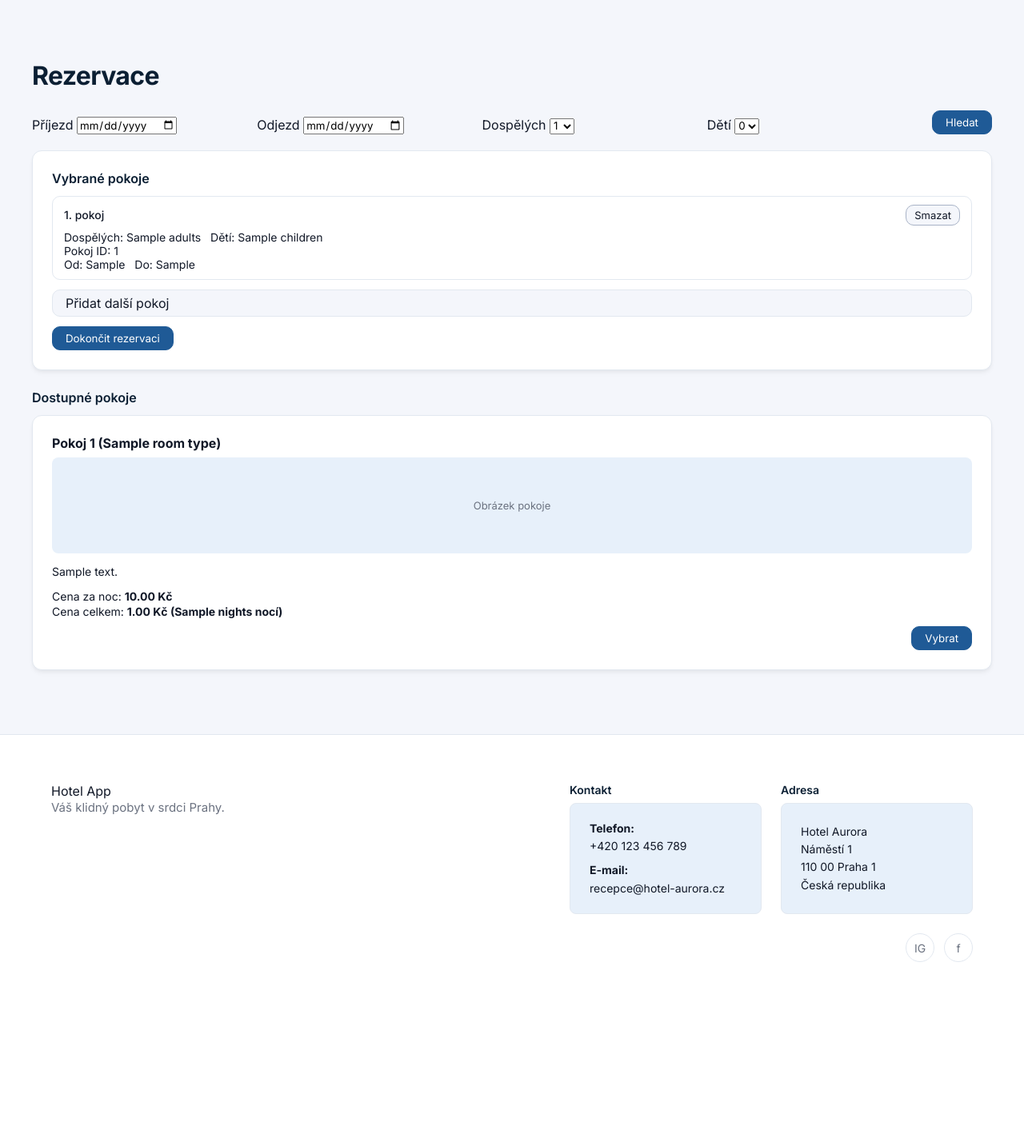
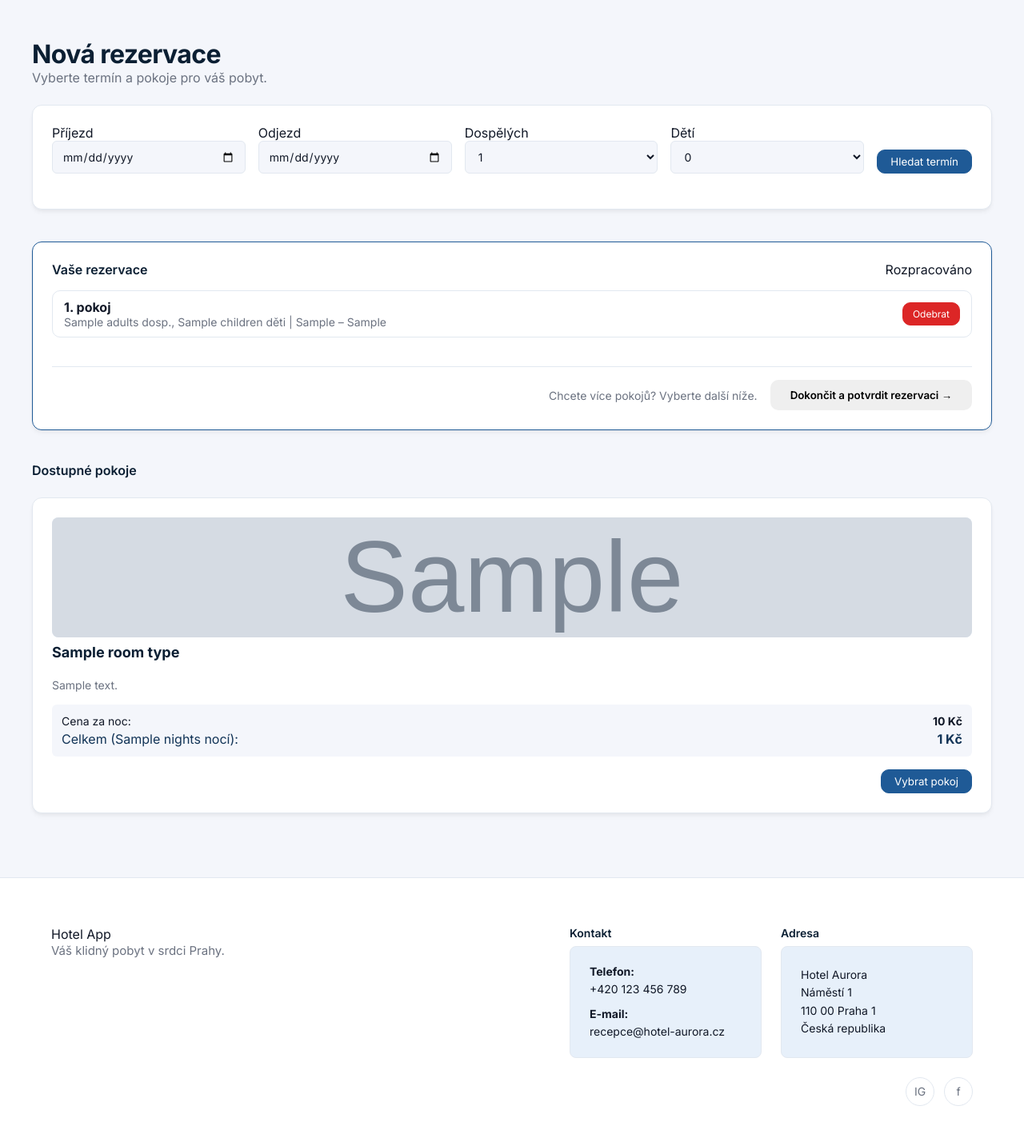
Before and after one commit to MarieHoravova/web-application-project, a FastAPI app: template templates/reservations/reservation_create.html in a window 1280 px wide. Shown: the part 72-1495 px from the top of the page at 80% size. Before the commit the page ends 1275 px from the top, so only its background shows below. Run offline with FastAPI, Linux system fonts and the light colour scheme; the template is opened without the code that fills it: most values are stand-ins (such as "Sample title", 1, 10 or a date in 2020); grey boxes marked "Sample" are stand-in pictures; some web fonts are replaced.

Commit message:
Add reservation create images

```diff
--- a/static/styles.css
+++ b/static/styles.css
@@ -1493,7 +1493,7 @@ table.data tbody tr:hover {
 }
 
 .room-card-image {
-    height: 120px;
+    height: 150px;
     border-radius: 8px;
     background: var(--color-primary-100);
     display: flex;
@@ -1502,6 +1502,13 @@ table.data tbody tr:hover {
     font-size: 13px;
     color: var(--color-text-muted);
     margin-bottom: 8px;
+    overflow: hidden;
+}
+.room-card-image img {
+    width: 100%;
+    height: 100%;
+    object-fit: cover;/* vyplní, ale ořízne */
+    display: block;
 }
 
 .room-card-body {
--- a/templates/reservations/reservation_create.html
+++ b/templates/reservations/reservation_create.html
@@ -4,153 +4,159 @@
 {% block content %}
 <section class="reservation-page">
   <div class="home-container">
-    <h1>Rezervace</h1>
 
-    {# HLEDÁNÍ TERMÍNU #}
+    <div class="dashboard-header" style="margin-bottom: 24px;">
+        <h1 style="margin: 0;">Nová rezervace</h1>
+        <p style="color: var(--color-text-muted); margin: 0;">Vyberte termín a pokoje pro váš pobyt.</p>
+    </div>
+
+    {# 1. HLEDÁNÍ TERMÍNU (Bílý box s filtrem) #}
+    <div class="home-card" style="margin-bottom: 40px;">
       <form class="reservation-search-form" method="get" action="{{ url_for('reservation_create_page') }}">
         <div class="reservation-search-grid">
-        <div class="reservation-search-field admin-detail-form-item">
-          <label for="check_in">
-            Příjezd
-            <input type="date" id="check_in" name="check_in" value="{{ search.check_in }}">
-          </label>
+
+          <div class="reservation-search-field">
+            <label for="check_in">Příjezd</label>
+            <input type="date" id="check_in" name="check_in" value="{{ search.check_in }}" class="form-input">
           </div>
 
-        <div class="reservation-search-field admin-detail-form-item">
-          <label for="check_out">
-            Odjezd
-            <input type="date" id="check_out" name="check_out" value="{{ search.check_out }}">
-          </label>
+          <div class="reservation-search-field">
+            <label for="check_out">Odjezd</label>
+            <input type="date" id="check_out" name="check_out" value="{{ search.check_out }}" class="form-input">
           </div>
 
-        <div class="reservation-search-field admin-detail-form-item">
-          <label for="adults">
-            Dospělých
-            <select id="adults" name="adults">
+          <div class="reservation-search-field">
+            <label for="adults">Dospělých</label>
+            <select id="adults" name="adults" class="form-input">
               {% for n in [1,2,3,4] %}
                 <option value="{{ n }}" {% if search.adults|string == n|string %}selected{% endif %}>{{ n }}</option>
               {% endfor %}
             </select>
-          </label>
           </div>
 
-        <div class="reservation-search-field admin-detail-form-item">
-          <label for="children">
-            Dětí
-            <select id="children" name="children">
+          <div class="reservation-search-field">
+            <label for="children">Dětí</label>
+            <select id="children" name="children" class="form-input">
               {% for n in [0,1,2,3] %}
                 <option value="{{ n }}" {% if search.children|string == n|string %}selected{% endif %}>{{ n }}</option>
               {% endfor %}
             </select>
-          </label>
           </div>
 
           <div class="reservation-search-field reservation-search-actions">
-          <button type="submit" class="btn btn-primary">Hledat</button>
+            <button type="submit" class="btn btn-primary" style="width: 100%;">Hledat termín</button>
           </div>
         </div>
       </form>
+    </div>
 
-    {# VYBRANÉ POKOJE #}
-    <section class="reservation-summary home-card">
-      <h2 class="home-card-title">Vybrané pokoje</h2>
+    {# 2. VYBRANÉ POKOJE (Košík) #}
+    {% if reservation %}
+      <section class="reservation-summary home-card" style="margin-bottom: 40px; border: 1px solid var(--color-primary-500);">
+        <div style="display: flex; justify-content: space-between; align-items: center; margin-bottom: 16px;">
+            <h2 class="home-card-title" style="margin: 0;">Vaše rezervace</h2>
+            <span class="status-badge status-pending">Rozpracováno</span>
+        </div>
 
-      {% if reservation and selected_items and selected_items|length > 0 %}
+        {% if selected_items and selected_items|length > 0 %}
           <div class="room-summary-list">
             {% for item in selected_items %}
-            <div class="room-summary-item">
-              <div class="room-summary-header">
-                <span>{{ loop.index }}. pokoj</span>
+              <div class="room-summary-item" style="display: flex; justify-content: space-between; align-items: center;">
+                <div>
+                    <strong style="display: block; font-size: 16px;">{{ loop.index }}. pokoj</strong>
+                    <span style="color: var(--color-text-muted); font-size: 14px;">
+                        {{ item.adults }} dosp., {{ item.children }} děti | {{ item.check_in }} – {{ item.check_out }}
+                    </span>
+                </div>
+
                 <form method="post"
                       action="{{ url_for('reservation_item_delete', reservation_id=reservation.id, item_id=item.id) }}"
-                      style="display:inline">
+                      style="margin: 0;">
                   <button type="submit"
-                          class="btn btn-secondary btn-small"
-                          onclick="return confirm('Opravdu odebrat tento pokoj z rezervace?');">
-                    Smazat
+                          class="btn btn-destructive"
+                          style="padding: 6px 12px; font-size: 12px;"
+                          onclick="return confirm('Opravdu odebrat tento pokoj?');">
+                    Odebrat
                   </button>
                 </form>
               </div>
-              <div class="room-summary-body">
-                <div>Dospělých: {{ item.adults }} &nbsp; Dětí: {{ item.children }}</div>
-                <div>Pokoj ID: {{ item.room_id }}</div>
-                <div>Od: {{ item.check_in }} &nbsp; Do: {{ item.check_out }}</div>
-              </div>
-            </div>
             {% endfor %}
 
-          <a href="#room-results" class="btn btn-tertiary">Přidat další pokoj</a>
+            <div style="margin-top: 24px; display: flex; gap: 16px; justify-content: flex-end; align-items: center; border-top: 1px solid var(--color-border-subtle); padding-top: 16px;">
+              <span style="color: var(--color-text-muted); font-size: 14px;">Chcete více pokojů? Vyberte další níže.</span>
 
-          {# TADY NOVĚ: dokončení rezervace #}
-          <form method="get"
-                action="{{ url_for('reservation_detail', reservation_id=reservation.id) }}"
-                class="reservation-finish-form">
-            <button type="submit" class="btn btn-primary">
-              Dokončit rezervaci
+              {# Tlačítko DOKONČIT #}
+              <form method="get" action="{{ url_for('reservation_detail', reservation_id=reservation.id) }}" style="margin: 0;">
+                <button type="submit" class="btn btn-success" style="font-weight: 600; padding: 10px 24px;">
+                  Dokončit a potvrdit rezervaci &rarr;
                 </button>
               </form>
             </div>
+          </div>
         {% else %}
-        <p>Zatím nemáte vybraný žádný pokoj. Vyberte si z nabídky níže.</p>
+          <p style="color: var(--color-text-muted);">Zatím nemáte vybraný žádný pokoj. Vyberte si z nabídky níže.</p>
         {% endif %}
       </section>
+    {% endif %}
 
 
-    {# DOSTUPNÉ POKOJE #}
+    {# 3. DOSTUPNÉ POKOJE (Výpis) #}
     <section class="room-results" id="room-results">
-      <h2 class="home-card-title">Dostupné pokoje</h2>
+      <h2 class="home-card-title" style="margin-bottom: 24px;">Dostupné pokoje</h2>
 
       {% if rooms|length == 0 %}
-        <p>Žádné pokoje k zobrazení.</p>
+        <div class="home-card" style="text-align: center; padding: 40px;">
+            <p style="color: var(--color-text-muted);">Pro zadaný termín a počet osob bohužel nejsou k dispozici žádné pokoje.</p>
+            <p style="font-size: 14px;">Zkuste změnit termín nebo počet osob.</p>
+        </div>
       {% else %}
         <div class="room-card-grid">
           {% for room in rooms %}
-            <article class="room-card home-card">
+            <article class="room-card home-card" style="display: flex; flex-direction: column; height: 100%;">
+
+                <div class="room-card-image">
+                  {% if room.image_path and room.image_path != 'default.jpg' %}
+                    <img src="{{ room.image_path }}" alt="Pokoj">
+                  {% else %}
+                    <span class="room-card-placeholder">
+                      Foto pokoje {{ room.number }}
+                    </span>
+                  {% endif %}
+                </div>
+
+
               <div class="room-card-header">
-                <h3>
+                <h3 style="margin: 0 0 8px 0; font-size: 18px; color: var(--color-primary-900);">
+                  {% if room.room_type_name %}
+                    {{ room.room_type_name }}
+                  {% else %}
                     Pokoj {{ room.number }}
-                  {% if room.room_type_name %}
-                    ({{ room.room_type_name }})
-                  {% else %}
-                    (typ {{ room.room_type_id }})
                   {% endif %}
                 </h3>
               </div>
-              <div class="room-card-image">
-                <span>Obrázek pokoje</span>
-              </div>
-              <div class="room-card-body">
-                <p class="room-description">
+
+              <div class="room-card-body" style="flex: 1;">
+                <p class="room-description" style="font-size: 14px; color: var(--color-text-muted); margin-bottom: 16px;">
                   {% if room.room_type_description %}
                     {{ room.room_type_description }}
                   {% else %}
-                    Popisek pokoje…
+                    Komfortní ubytování s vlastní koupelnou a Wi-Fi.
                   {% endif %}
                 </p>
 
-                <p class="room-price-line">
-                  Cena za noc:
-                  <strong>
-                    {% if room.price_per_night %}
-                      {{ "%.2f"|format(room.price_per_night) }} Kč
-                    {% else %}
-                      –
-                    {% endif %}
-                  </strong>
-                </p>
+                <div style="background: var(--color-bg-main); padding: 12px; border-radius: 6px; margin-bottom: 16px;">
+                    <div style="display: flex; justify-content: space-between; font-size: 14px; margin-bottom: 4px;">
+                        <span>Cena za noc:</span>
+                        <strong>{{ "%.0f"|format(room.price_per_night) if room.price_per_night else "–" }} Kč</strong>
+                    </div>
+                    <div style="display: flex; justify-content: space-between; font-size: 16px; color: var(--color-primary-700);">
+                        <span>Celkem ({{ room.nights if room.nights else 1 }} nocí):</span>
+                        <strong>{{ "%.0f"|format(room.total_price) if room.total_price else "–" }} Kč</strong>
+                    </div>
+                </div>
+              </div>
 
-                <p class="room-price-line">
-                  Cena celkem:
-                  <strong>
-                    {% if room.total_price and room.nights %}
-                      {{ "%.2f"|format(room.total_price) }} Kč ({{ room.nights }} nocí)
-                    {% else %}
-                      –
-                    {% endif %}
-                  </strong>
-                </p>
-              </div>
-              <div class="room-card-footer">
+              <div class="room-card-footer" style="margin-top: auto;">
                 <form method="post" action="{{ url_for('reservation_select_room') }}">
                   <input type="hidden" name="room_id" value="{{ room.id }}">
                   <input type="hidden" name="check_in" value="{{ search.check_in }}">
@@ -160,9 +166,10 @@
                   {% if reservation %}
                     <input type="hidden" name="reservation_id" value="{{ reservation.id }}">
                   {% endif %}
-                  <button type="submit" class="btn btn-primary">Vybrat</button>
+                  <button type="submit" class="btn btn-primary" style="width: 100%;">Vybrat pokoj</button>
                 </form>
               </div>
+
             </article>
           {% endfor %}
         </div>
```
Also changed, not shown: repositories/ReservationRepository.py (+13 -21 lines), repositories/RoomRepository.py (+8 -1 lines), 2 other files. Lines whose indentation alone changed are shown as unchanged.
